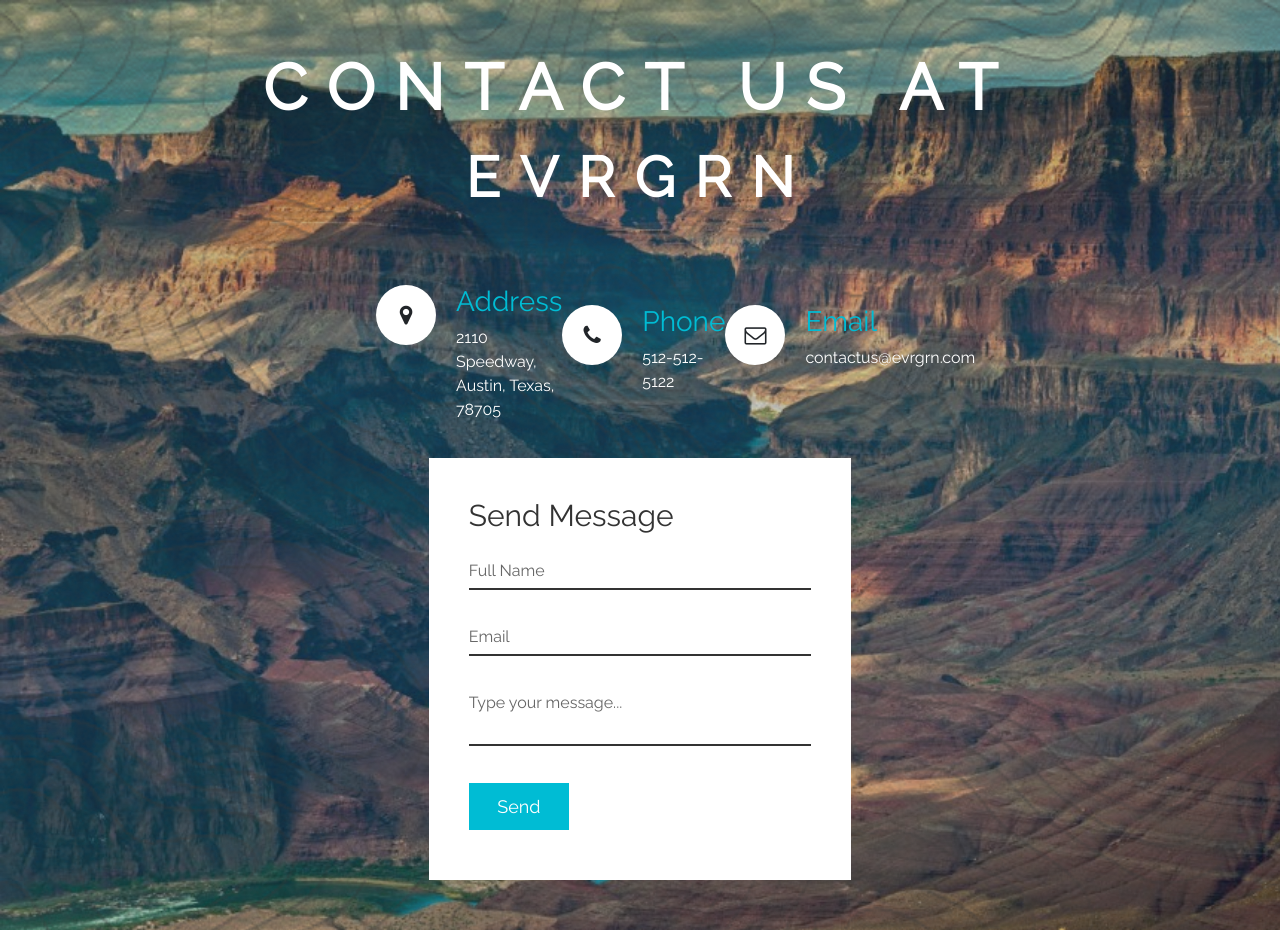
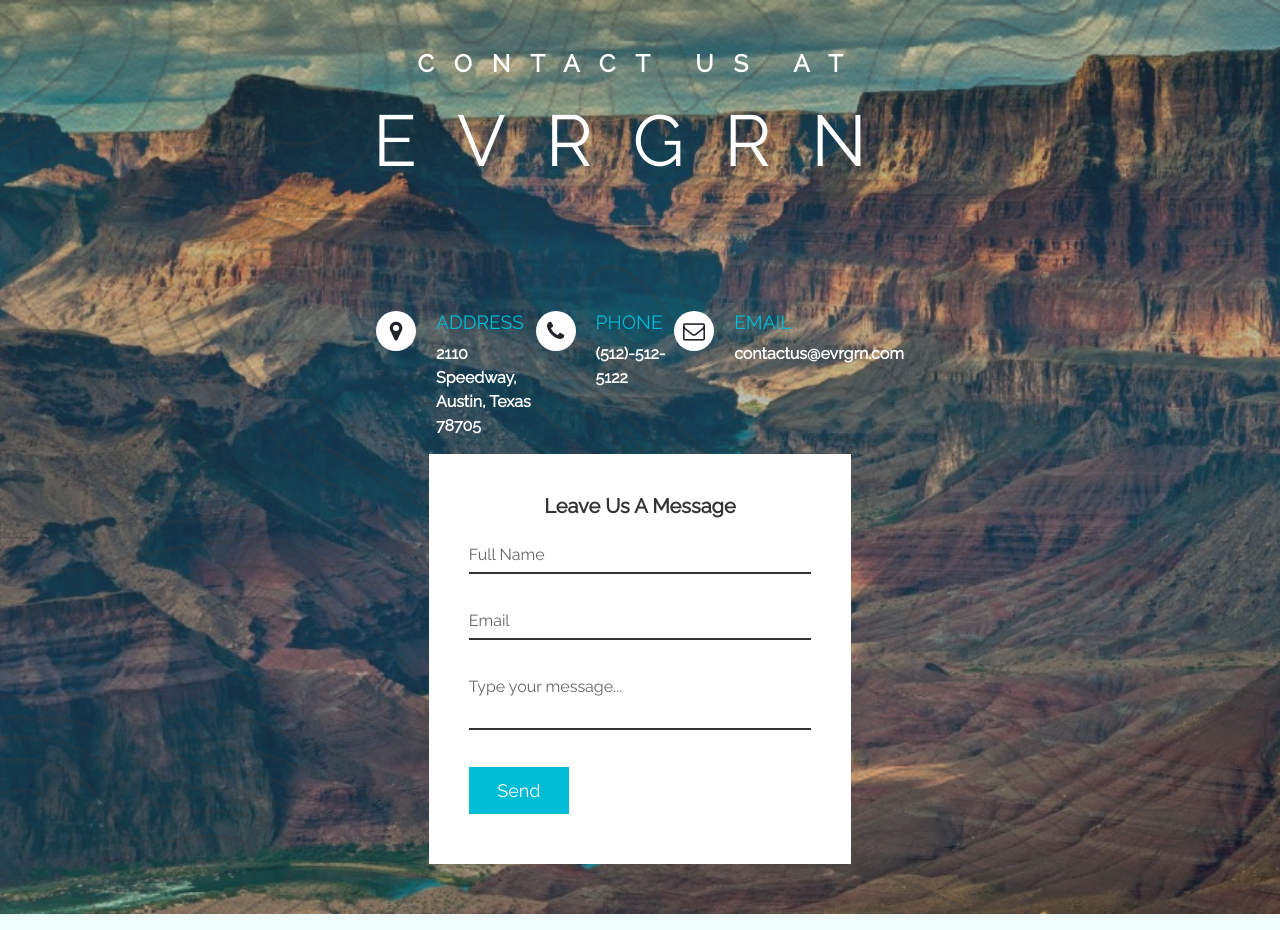
Before and after one commit to markdlt4/Project_2, a website: page public/contact_us.html in a window 1280 px wide. Drawn offline with nearby package versions, Linux system fonts and the light colour scheme.

Commit message:
edits to html and css contact page

```diff
--- a/contact_us.html
+++ b/public/contact_us.html
@@ -32,20 +32,20 @@
                 <div class="box">
                     <div class="icon"><i class="fa fa-map-marker" aria-hidden="true"></i></div>
                     <div class="text">
-                        <h3>Address</h3>
-                        <p>2110 Speedway,<br>Austin, Texas,<br>78705</p>
+                        <h3>ADDRESS</h3>
+                        <p>2110 Speedway,<br>Austin, Texas<br>78705</p>
                     </div>
                     <div class="box">
                         <div class="icon"><i class="fa fa-phone" aria-hidden="true"></i></div>
                         <div class="text">
-                            <h3>Phone</h3>
-                            <p>512-512-5122</p>
+                            <h3>PHONE</h3>
+                            <p>(512)-512-5122</p>
                         </div>
                     </div>
                     <div class="box">
                         <div class="icon"><i class="fa fa-envelope-o" aria-hidden="true"></i></div>
                         <div class="text">
-                            <h3>Email</h3>
+                            <h3>EMAIL</h3>
                             <p>contactus@evrgrn.com</p>
                         </div>
                     </div>
@@ -54,7 +54,7 @@
             </div>
             <div class="contactForm">
                 <form>
-                    <h2>Send Message</h2>
+                    <h2>Leave Us A Message</h2>
                     <div class="inputBox">
                         <input type="text" name="" required="required">
                         <span>Full Name</span>
--- a/public/stylesheets/contact.css
+++ b/public/stylesheets/contact.css
@@ -28,17 +28,17 @@ body {
 }
 
 .contact .content h2 {
-    font-size: 4em;
+    font-size: 1.5em;
     font-weight: 1000;
     color: #fff;
     letter-spacing: 20px;
 }
 
 .contact .content p {
-    font-weight: 1000;
-    font-size: 3.5em;
+    font-weight: 2000;
+    font-size: 4.5em;
     color: #fff;
-    letter-spacing: 20px;
+    letter-spacing: 40px;
 
 }
 
@@ -47,25 +47,25 @@ body {
     display: flex;
     justify-items: center;
     align-items: center;
-    margin-top: 30px;
+    margin-top: 100px;
     flex-direction: column;
+
 }
 
 .container .contactInfo {
     width: 50%;
-    /* display: flex; */
-    /* flex-direction: column; */
+    display: flex;
+    flex-direction: column;
 }
 
 .container .contactInfo .box {
     position: relative;
-    padding: 20px 0;
     display: flex;
 }
 
 .container .contactInfo .box .icon {
-    min-width: 60px;
-    height: 60px;
+    min-width: 40px;
+    height: 40px;
     background: #fff;
     display: flex;
     justify-content: center;
@@ -80,11 +80,12 @@ body {
     font-size: 16px;
     color: #fff;
     flex-direction: column;
-    font-weight: 300;
+    font-weight: 1000;
 }
 
 .container .contactInfo .box .text h3 {
-    font-weight: 500;
+    font-weight: 2000;
+    font-size: 1.2em;
     color: #00bcd4;
 }
 
@@ -95,9 +96,10 @@ body {
 }
 
 .contactForm h2 {
-    font-size: 30px;
+    font-size: 20px;
     color: #333;
-    font-weight: 500;
+    font-weight: 1000;
+    text-align: center;
 }
 
 .contactForm .inputBox {
```
Also changed, not shown: public/aboutUs.html (renamed from aboutUs.html), public/js/server.js (renamed from server.js), public/stylesheets/about.css (renamed from about.css).
